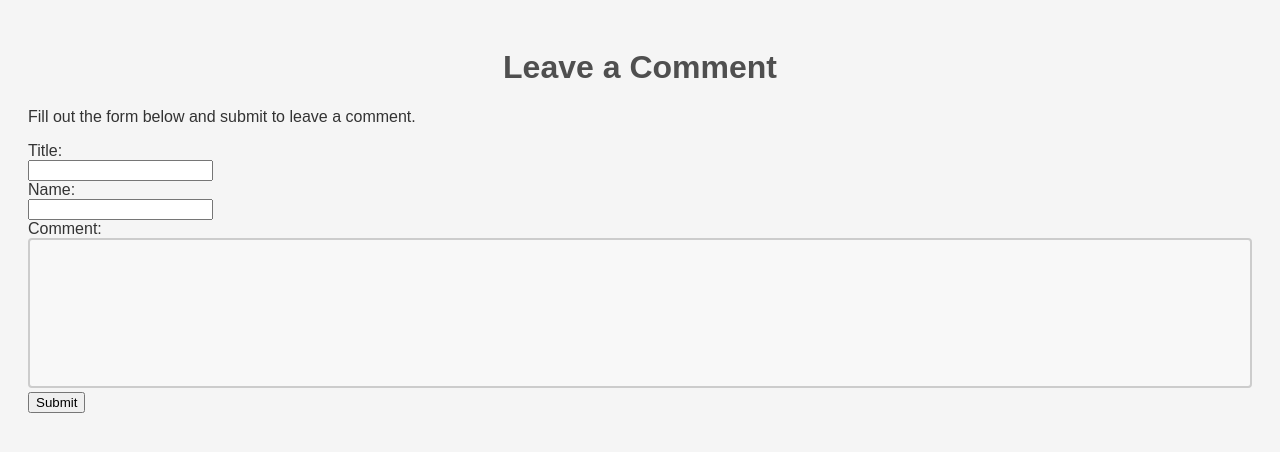
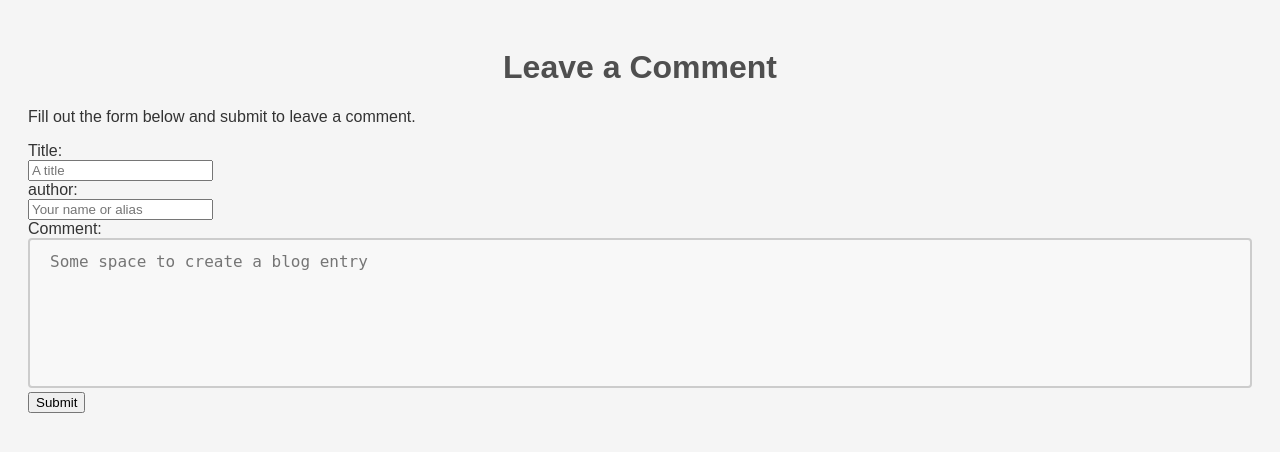
Before and after one commit to LeeRoySheep/Masterblog, a Flask app: page /add in a window 1280 px wide. Shown: the top 452 px of the page. Run offline with Flask 3, Linux system fonts and the light colour scheme.

Commit message:
adapted all requested corrections and searched for further bugs. Seems working fine now!

```diff
--- a/app.py
+++ b/app.py
@@ -27,10 +27,13 @@ def add():
     if request.method == 'POST':
         blog_posts = storage.comments
         new_post = dict()
-        new_post["id"] = blog_posts[len(blog_posts)-1]["id"] + 1
+        if len(blog_posts)>0:
+            new_post["id"] = blog_posts[len(blog_posts)-1]["id"] + 1
+        else:
+            new_post["id"] = 1
         new_post["title"] = request.form.get('title')
-        new_post["author"] = request.form.get('name')
-        new_post["content"] = request.form.get('comment')
+        new_post["author"] = request.form.get('author')
+        new_post["content"] = request.form.get('content')
         blog_posts.append(new_post)
         storage.comments = blog_posts
         return redirect(url_for('index'))
@@ -64,7 +67,9 @@ def update(post_id):
         blog_posts = storage.comments
         for pos in blog_posts:
             if pos["id"] == post_id:
-                pos["content"] = request.form.get('comment')
+                pos["author"] = request.form.get('author')
+                pos["title"] = request.form.get('title')
+                pos["content"] = request.form.get('content')
                 storage.comments = blog_posts
                 return redirect(url_for('index'))
     return render_template('update.html', post=post)
@@ -104,4 +109,4 @@ def internal_server_error(error):
     return render_template('500.html', error=str(error)), 500
 
 if __name__ == '__main__':
-    app.run(host="0.0.0.0", port=5000, debug=True)
+    app.run(host="0.0.0.0", port=5001, debug=True)
--- a/templates/add.html
+++ b/templates/add.html
@@ -11,11 +11,11 @@
     <h1>Leave a Comment</h1>
     <p>Fill out the form below and submit to leave a comment.</p>
     <label for="title">Title:</label><br>
-    <input type="text" id="title" name="title"><br>
-    <label for="name">Name: </label><br>
-    <input type="text" id="name" name="name"><br>
-    <label for="comment">Comment:</label><br>
-    <textarea id="comment" name="comment"></textarea><br>
+    <input type="text" id="title" name="title" placeholder="A title"><br>
+    <label for="author">author: </label><br>
+    <input type="text" id="author" name="author" placeholder="Your name or alias"><br>
+    <label for="content">Comment:</label><br>
+    <textarea id="content" name="content" placeholder="Some space to create a blog entry"></textarea><br>
     <input type="submit" value="Submit">
   </form>
 </body>
```
Also changed, not shown: templates/update.html (+6 -3 lines), storage/data.json.
